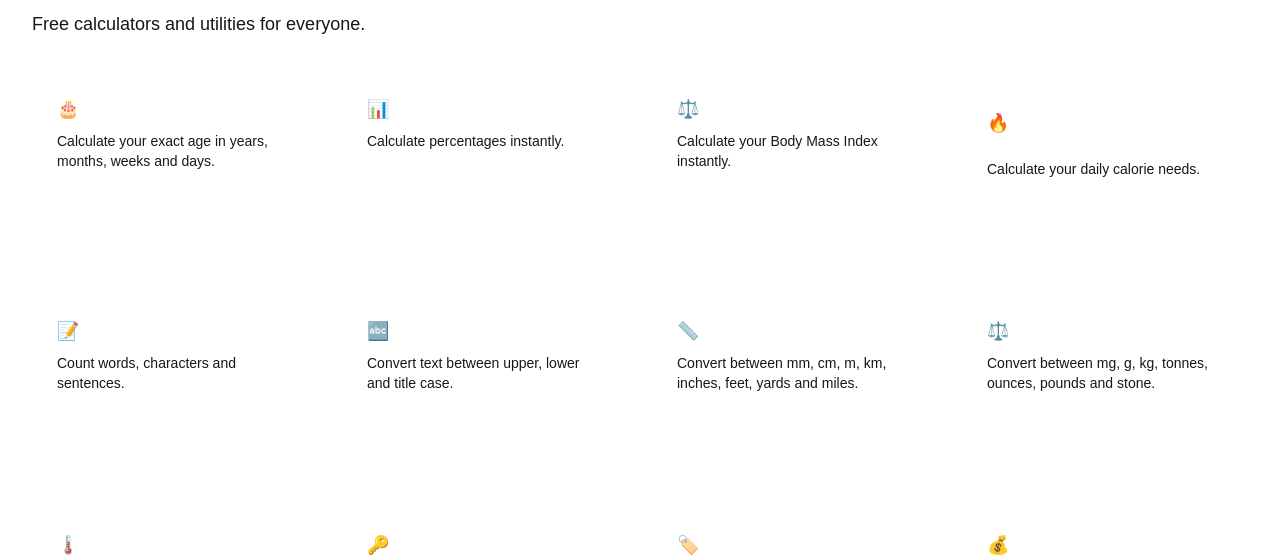
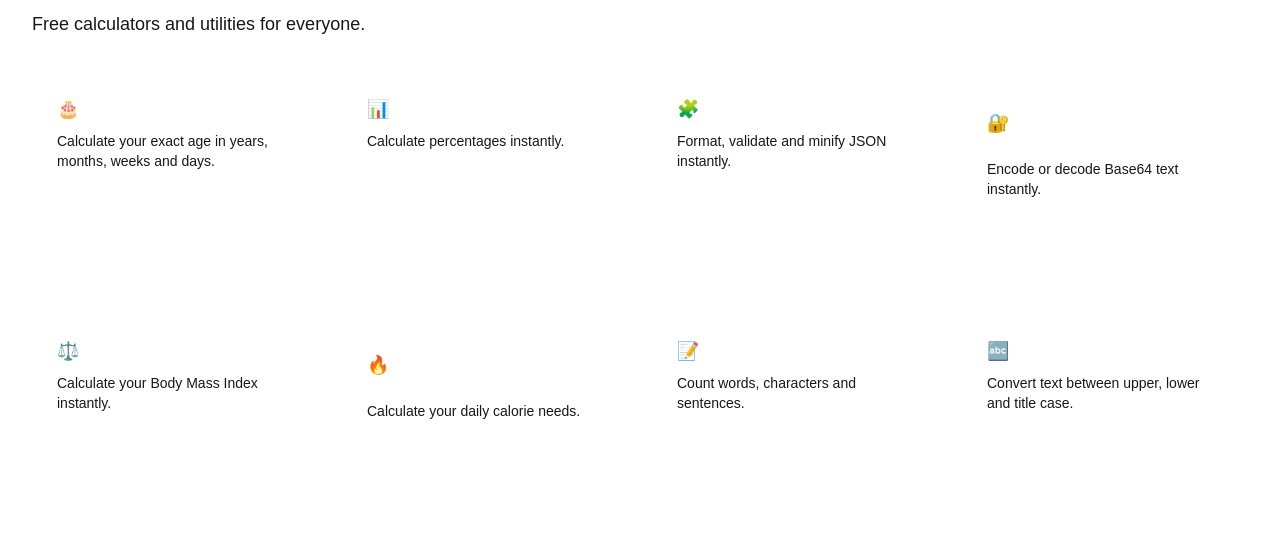
Before and after one commit to merondis/project-lighthouse, a Next.js app: page /tools in a window 1280 px wide. Shown: the part 171-731 px from the top of the page. Built offline with nearby package versions, Linux system fonts and the light colour scheme; no server answers.

Commit message:
Implemented Project Lighthouse V2 foundation

```diff
--- a/src/data/tools/registry.ts
+++ b/src/data/tools/registry.ts
@@ -1,3 +1,5 @@
+import { formatJson, JsonAction } from "@/utils/calculators/json-formatter";
+import { processBase64, Base64Action } from "@/utils/calculators/base64-tool";
 import { calculateBmr, ActivityLevel, Gender } from "@/utils/calculators/bmr-calculator";
 import { countWords } from "@/utils/calculators/word-counter";
 import { convertCase, CaseMode } from "@/utils/calculators/case-converter";
@@ -114,6 +116,100 @@ export const toolRegistry: ToolConfig[] = [
       },
     ],
     relatedSlugs: ["age-calculator", "discount-calculator"],
+  },
+  {
+    slug: "json-formatter",
+    category: "developer",
+    title: "JSON Formatter",
+    shortDescription: "Format, validate and minify JSON instantly.",
+    metaDescription: "Free online JSON formatter and validator to beautify or minify JSON data instantly.",
+    h1: "JSON Formatter",
+    intro: "Paste your JSON to format it with proper indentation, or minify it to a single line. Also validates JSON syntax.",
+    icon: "🧩",
+    status: "live",
+    inputFields: [
+      { key: "json", label: "Your JSON", type: "textarea", placeholder: '{"example": "paste your JSON here"}' },
+      {
+        key: "action",
+        label: "Action",
+        type: "select",
+        options: [
+          { label: "Format / Beautify", value: "format" },
+          { label: "Minify", value: "minify" },
+        ],
+      },
+    ],
+    resultFields: [
+      { key: "isValid", label: "Status", highlight: true },
+      { key: "output", label: "Result", wide: true },
+    ],
+    calculate: (inputs) => {
+      const json = String(inputs.json ?? "");
+      const action = String(inputs.action) as JsonAction;
+      const output = formatJson(json, action);
+      return { ...output };
+    },
+    faqs: [
+      {
+        question: "What happens if my JSON is invalid?",
+        answer: "The tool will show an error message describing that the JSON has a syntax issue, such as a missing comma, bracket, or quotation mark.",
+      },
+      {
+        question: "Is my JSON data sent to a server?",
+        answer: "No, all formatting and validation happens entirely in your browser. Your data is never transmitted or stored.",
+      },
+      {
+        question: "What is the difference between format and minify?",
+        answer: "Format adds indentation and line breaks for readability, while minify removes all unnecessary whitespace to reduce file size.",
+      },
+    ],
+    relatedSlugs: ["base64-tool"],
+  },
+  {
+    slug: "base64-tool",
+    category: "developer",
+    title: "Base64 Encoder / Decoder",
+    shortDescription: "Encode or decode Base64 text instantly.",
+    metaDescription: "Free online Base64 encoder and decoder to convert text to and from Base64 format.",
+    h1: "Base64 Encoder / Decoder",
+    intro: "Encode plain text into Base64, or decode Base64 back into readable text.",
+    icon: "🔐",
+    status: "live",
+    inputFields: [
+      { key: "text", label: "Your Text", type: "textarea", placeholder: "Enter text to encode or decode..." },
+      {
+        key: "action",
+        label: "Action",
+        type: "select",
+        options: [
+          { label: "Encode to Base64", value: "encode" },
+          { label: "Decode from Base64", value: "decode" },
+        ],
+      },
+    ],
+    resultFields: [{ key: "result", label: "Result", wide: true }],
+    calculate: (inputs) => {
+      const text = String(inputs.text ?? "");
+      const action = String(inputs.action) as Base64Action;
+      const result = processBase64(text, action);
+      return { result };
+    },
+    faqs: [
+      {
+        question: "What is Base64 encoding used for?",
+        answer:
+          "Base64 encoding converts binary or text data into an ASCII string format, commonly used for embedding data in URLs, emails, or JSON payloads.",
+      },
+      {
+        question: "Does this tool support Unicode characters?",
+        answer: "Yes, this tool correctly encodes and decodes Unicode text, including accented characters and emoji.",
+      },
+      {
+        question: "Is Base64 encoding a form of encryption?",
+        answer: "No, Base64 is not encryption or security, it is simply a reversible encoding format and should not be used to protect sensitive data.",
+      },
+    ],
+    relatedSlugs: ["json-formatter"],
   },
   {
     slug: "bmi-calculator",
--- /dev/null
+++ b/src/utils/calculators/base64-tool.ts
@@ -0,0 +1,21 @@
+export type Base64Action = "encode" | "decode";
+
+export function processBase64(input: string, action: Base64Action): string {
+  if (!input.trim()) {
+    throw new Error("Please enter some text.");
+  }
+
+  if (action === "encode") {
+    try {
+      return btoa(unescape(encodeURIComponent(input)));
+    } catch {
+      throw new Error("Unable to encode this text.");
+    }
+  }
+
+  try {
+    return decodeURIComponent(escape(atob(input.trim())));
+  } catch {
+    throw new Error("Invalid Base64 string. Please check your input and try again.");
+  }
+}
--- /dev/null
+++ b/src/utils/calculators/json-formatter.ts
@@ -0,0 +1,23 @@
+export type JsonAction = "format" | "minify";
+
+export interface JsonFormatResult {
+  output: string;
+  isValid: string;
+}
+
+export function formatJson(input: string, action: JsonAction): JsonFormatResult {
+  if (!input.trim()) {
+    throw new Error("Please enter some JSON to format.");
+  }
+
+  let parsed: unknown;
+  try {
+    parsed = JSON.parse(input);
+  } catch {
+    throw new Error("Invalid JSON. Please check for syntax errors like missing commas or quotes.");
+  }
+
+  const output = action === "minify" ? JSON.stringify(parsed) : JSON.stringify(parsed, null, 2);
+
+  return { output, isValid: "Valid JSON" };
+}
```
